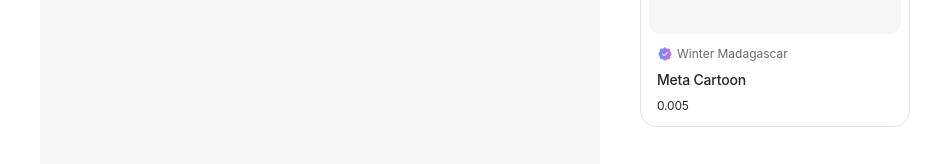
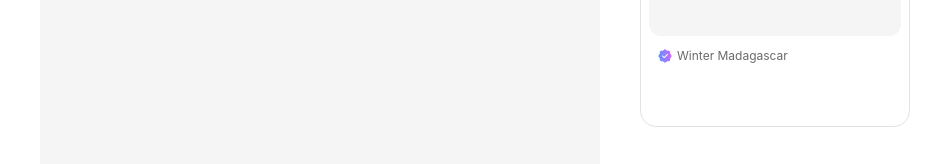
Before and after one commit to macin-dev/NFT, a React (Vite) app: page /create in a window 1280 px wide. Shown: the part 401-565 px from the top of the page, without its empty margins (168-1109 px from the left). Built offline with nearby package versions, Linux system fonts and the light colour scheme.

Commit message:
render the preview component's data

```diff
--- a/src/components/global/nftcard/Preview/PreviewCard.jsx
+++ b/src/components/global/nftcard/Preview/PreviewCard.jsx
@@ -21,7 +21,7 @@
           {text}
         </p>
         <p className="text-light-element-primary text-[0.75rem] leading-4 tracking-default">
-          {price}
+          {price && price + " ETH"}
         </p>
       </div>
     </div>
--- a/src/pages/create/Main.jsx
+++ b/src/pages/create/Main.jsx
@@ -23,7 +23,7 @@
     fixed: true,
     timed: false,
   },
-  price: 0,
+  price: "",
   unlockable: false,
   currencyType: "avalanche",
 };
@@ -98,8 +98,8 @@
           <PreviewCard
             url="/assets/home2.jpeg"
             userName="Winter Madagascar"
-            text="Meta Cartoon"
-            price="0.005"
+            text={name}
+            price={price}
             fileURL={file}
           />
         </Preview>
```
